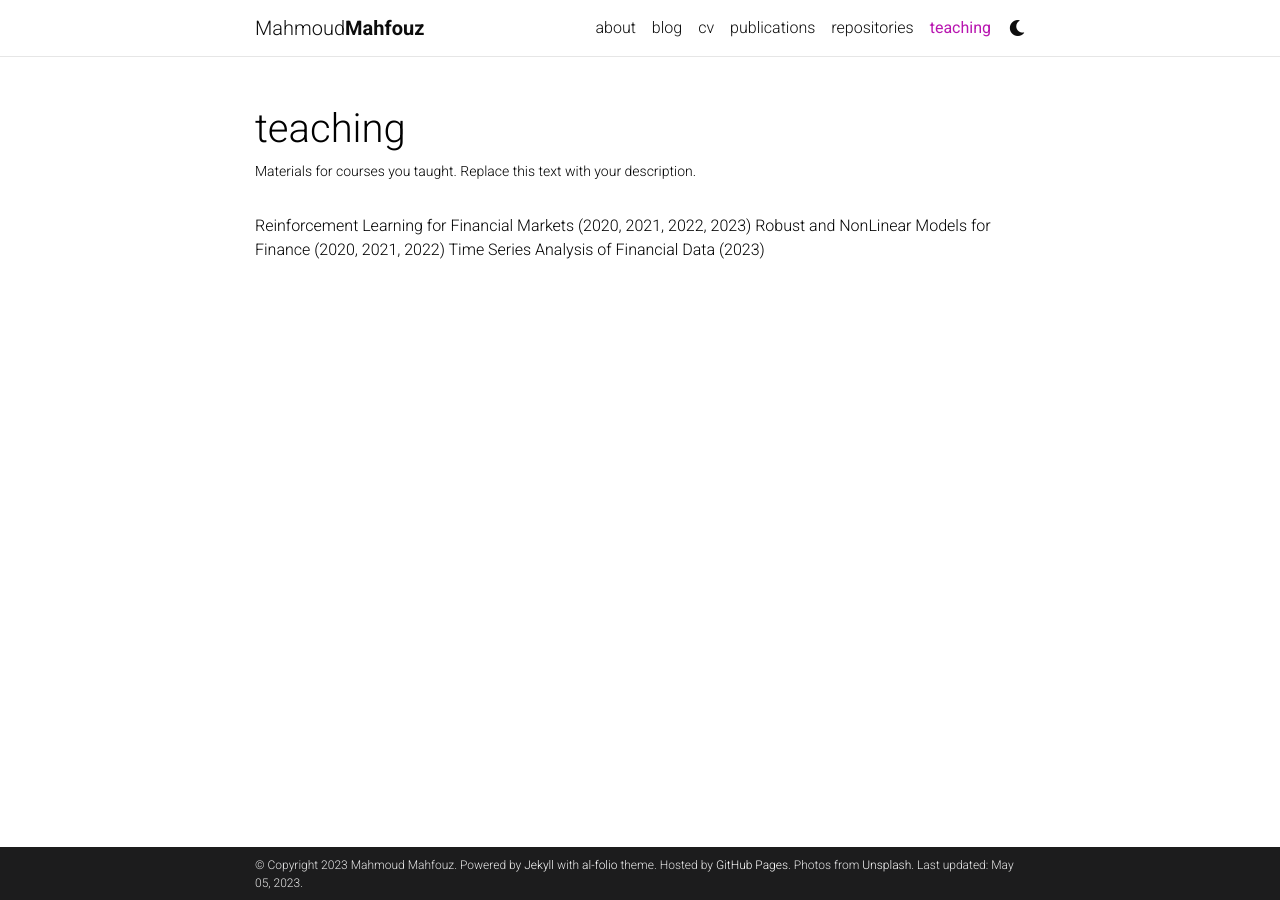
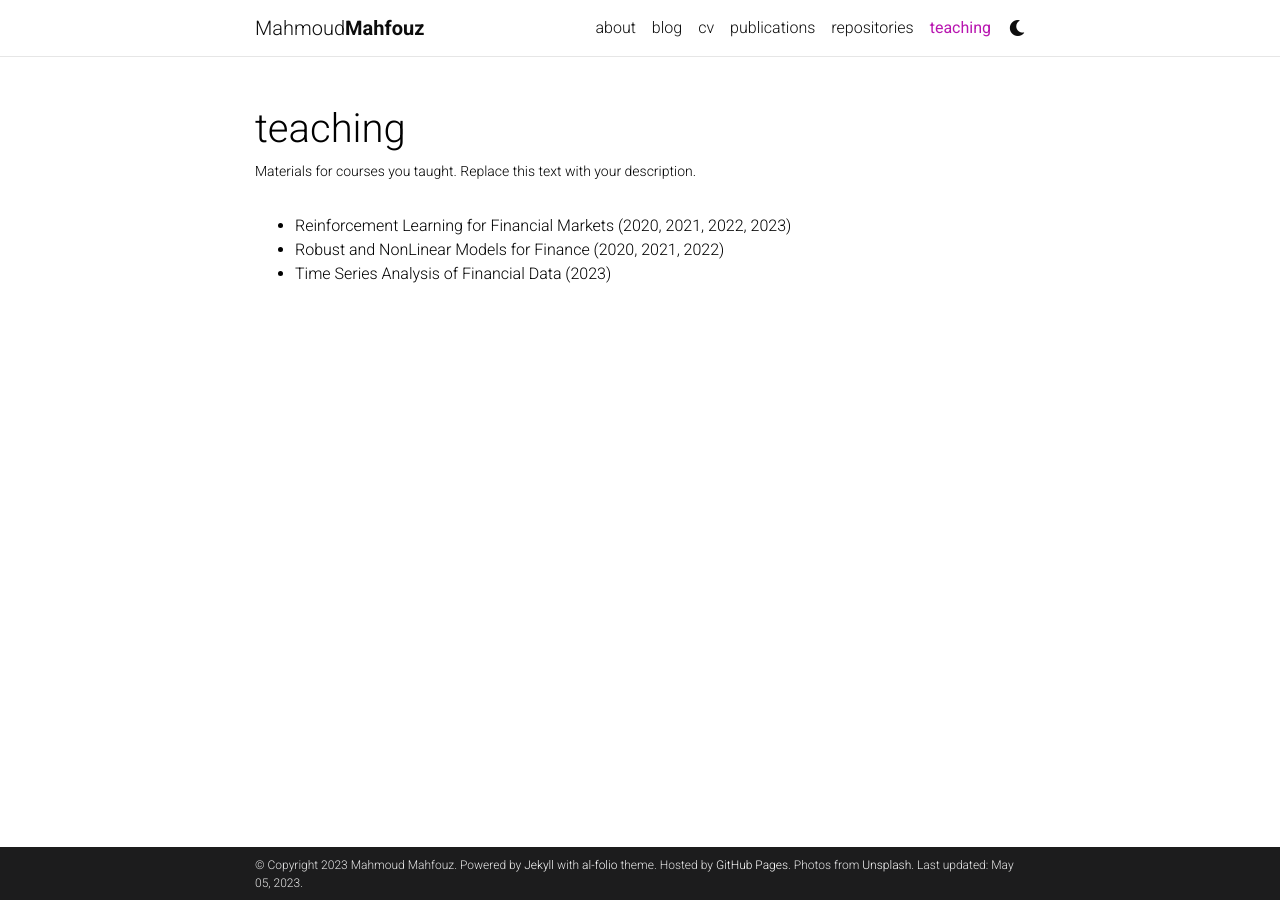
Before and after one commit to mamahfouz/website, a Jekyll site: the page built from _pages/teaching.md, in a window 1280 px wide. Built offline with Jekyll 4.4.1, drawn with Linux system fonts in a browser that asks for light colours; comment, search, counter and statistics services are not loaded; a style sheet for code colours, icons or effects is not loaded.

Commit message:
latest changes

```diff
--- a/_pages/teaching.md
+++ b/_pages/teaching.md
@@ -7,6 +7,6 @@ nav: true
 nav_order: 5
 ---
 
-Reinforcement Learning for Financial Markets (2020, 2021, 2022, 2023)
-Robust and NonLinear Models for Finance (2020, 2021, 2022)
-Time Series Analysis of Financial Data (2023)
+- Reinforcement Learning for Financial Markets (2020, 2021, 2022, 2023)
+- Robust and NonLinear Models for Finance (2020, 2021, 2022)
+- Time Series Analysis of Financial Data (2023)
```
Also changed, not shown: _bibliography/papers.bib (+6 -6 lines), _data/coauthors.yml (+6 -3 lines), _pages/publications.md (+1 -1 lines), tmp_posts/2015-03-15-formatting-and-links.md (renamed from _posts/tmp/2015-03-15-formatting-and-links.md), tmp_posts/2015-05-15-images.md (renamed from _posts/tmp/2015-05-15-images.md), tmp_posts/2015-07-15-code.md (renamed from _posts/tmp/2015-07-15-code.md), tmp_posts/2015-10-20-disqus-comments.md (renamed from _posts/tmp/2015-10-20-disqus-comments.md), tmp_posts/2015-10-20-math.md (renamed from _posts/tmp/2015-10-20-math.md), tmp_posts/2018-12-22-distill.md (renamed from _posts/tmp/2018-12-22-distill.md), tmp_posts/2020-09-28-github-metadata.md (renamed from _posts/tmp/2020-09-28-github-metadata.md), tmp_posts/2020-09-28-twitter.md (renamed from _posts/tmp/2020-09-28-twitter.md), tmp_posts/2021-07-04-diagrams.md (renamed from _posts/tmp/2021-07-04-diagrams.md), tmp_posts/2022-02-01-redirect.md (renamed from _posts/tmp/2022-02-01-redirect.md), tmp_posts/2022-12-10-giscus-comments.md (renamed from _posts/tmp/2022-12-10-giscus-comments.md), 3 more files.
